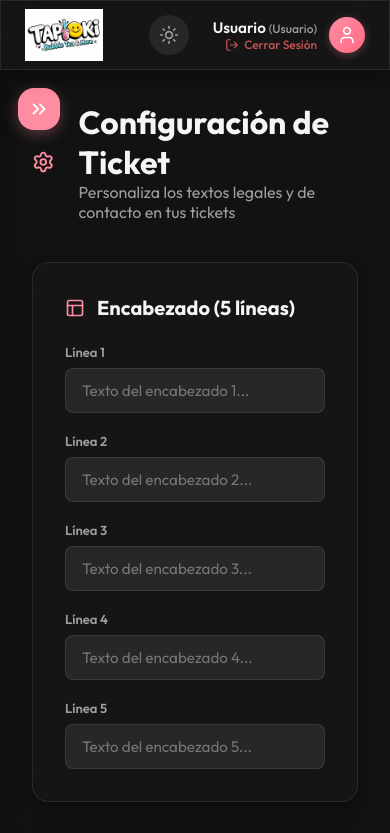
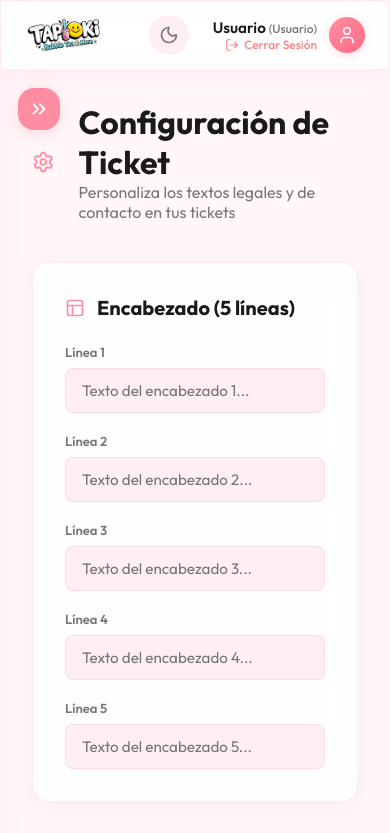
Before and after one commit to ts250mx2/tapioki-pos, a Next.js app: page /ticket-config in a window 390 px wide. Shown: the top 833 px of the page. Built offline with nearby package versions, Linux system fonts and the light colour scheme; no server answers; the database is empty.

Commit message:
ui: set light mode default, fix sidebar mobile behavior, and fix login cookie for http

```diff
--- a/app/api/auth/login/route.ts
+++ b/app/api/auth/login/route.ts
@@ -30,7 +30,7 @@ export async function POST(request: Request) {
 
       const cookie = serialize('auth_session', JSON.stringify(user), {
         httpOnly: true,
-        secure: process.env.NODE_ENV === 'production',
+        secure: false, // Permitir en HTTP (necesario para acceso por IP sin SSL)
         sameSite: 'strict',
         maxAge: 60 * 60 * 24 * 7, // 1 week
         path: '/',
--- a/app/globals.css
+++ b/app/globals.css
@@ -1,6 +1,6 @@
 @import url('https://fonts.googleapis.com/css2?family=Outfit:wght@300;400;500;600;700;800&display=swap');
 
-/* ─── DARK MODE (default) ─── */
+/* ─── LIGHT MODE (default) ─── */
 :root {
   --pink:       #ff8da1;
   --pink-deep:  #ff6b85;
@@ -24,6 +24,29 @@
   --danger:     #f56565;
   --danger-hover:#e53e3e;
 
+  --bg:         #fff7f9;
+  --surface:    #ffffff;
+  --surface-2:  #ffeef2;
+  --border:     rgba(255, 141, 161, 0.18);
+
+  --text:       #1a1a1a;
+  --text-muted: #777;
+
+  --glass-bg:   rgba(255, 255, 255, 0.88);
+  --shadow:     0 4px 20px rgba(255,141,161,0.12);
+  --shadow-lg:  0 12px 32px rgba(255,141,161,0.18);
+
+  --r-sm: 0.5rem;
+  --r:    0.75rem;
+  --r-lg: 1rem;
+  --r-xl: 1.375rem;
+  --r-2xl:1.875rem;
+
+  --ease: all 0.2s cubic-bezier(0.4,0,0.2,1);
+}
+
+/* ─── DARK MODE ─── */
+[data-theme='dark'] {
   --bg:         #121212;
   --surface:    #1e1e1e;
   --surface-2:  #272727;
@@ -35,29 +58,6 @@
   --glass-bg:   rgba(22, 22, 22, 0.82);
   --shadow:     0 4px 20px rgba(0,0,0,0.45);
   --shadow-lg:  0 12px 32px rgba(0,0,0,0.55);
-
-  --r-sm: 0.5rem;
-  --r:    0.75rem;
-  --r-lg: 1rem;
-  --r-xl: 1.375rem;
-  --r-2xl:1.875rem;
-
-  --ease: all 0.2s cubic-bezier(0.4,0,0.2,1);
-}
-
-/* ─── LIGHT MODE ─── */
-[data-theme='light'] {
-  --bg:         #fff7f9;
-  --surface:    #ffffff;
-  --surface-2:  #ffeef2;
-  --border:     rgba(255, 141, 161, 0.18);
-
-  --text:       #1a1a1a;
-  --text-muted: #777;
-
-  --glass-bg:   rgba(255, 255, 255, 0.88);
-  --shadow:     0 4px 20px rgba(255,141,161,0.12);
-  --shadow-lg:  0 12px 32px rgba(255,141,161,0.18);
 }
 
 /* ─── RESETS ─── */
--- a/app/login/page.tsx
+++ b/app/login/page.tsx
@@ -48,11 +48,10 @@ export default function LoginPage() {
       <div className={`${styles.card} glass animate-scale`}>
         {/* ── Logo using plain img tag ── */}
         <div className={styles.logoWrapper}>
-          {/* eslint-disable-next-line @next/next/no-img-element */}
           <img
             src="/logo.png"
-            alt="Tapioki Bubble Tea & More"
-            style={{ width: '220px', height: 'auto', display: 'block' }}
+            alt="Tapioki Logo"
+            className={styles.logo}
           />
         </div>
 
--- a/components/SidebarContext.tsx
+++ b/components/SidebarContext.tsx
@@ -19,12 +19,22 @@ export function SidebarProvider({ children }: { children: React.ReactNode }) {
     const admin = user.IdPuesto === 1;
     setIsAdmin(admin);
 
-    if (!admin) {
+    const isMobile = typeof window !== 'undefined' && window.innerWidth < 1024;
+
+    if (!admin || isMobile) {
       setCollapsed(true);
     } else {
       const saved = localStorage.getItem('sidebarCollapsed');
       setCollapsed(saved === 'true');
     }
+
+    const handleResize = () => {
+      if (window.innerWidth < 1024) {
+        setCollapsed(true);
+      }
+    };
+    window.addEventListener('resize', handleResize);
+    return () => window.removeEventListener('resize', handleResize);
   }, []);
 
   const toggle = () => {
--- a/components/ThemeProvider.tsx
+++ b/components/ThemeProvider.tsx
@@ -4,18 +4,20 @@ import { createContext, useContext, useEffect, useState } from 'react';
 
 type Theme = 'dark' | 'light';
 const ThemeContext = createContext<{ theme: Theme; toggle: () => void }>({
-  theme: 'dark',
+  theme: 'light',
   toggle: () => {},
 });
 
 export function ThemeProvider({ children }: { children: React.ReactNode }) {
-  const [theme, setTheme] = useState<Theme>('dark');
+  const [theme, setTheme] = useState<Theme>('light');
 
   useEffect(() => {
     const saved = localStorage.getItem('theme') as Theme | null;
     if (saved) {
       setTheme(saved);
       document.documentElement.setAttribute('data-theme', saved);
+    } else {
+      document.documentElement.setAttribute('data-theme', 'light');
     }
   }, []);
 
```
Also changed, not shown: app/login/login.module.css (+7 -0 lines).
